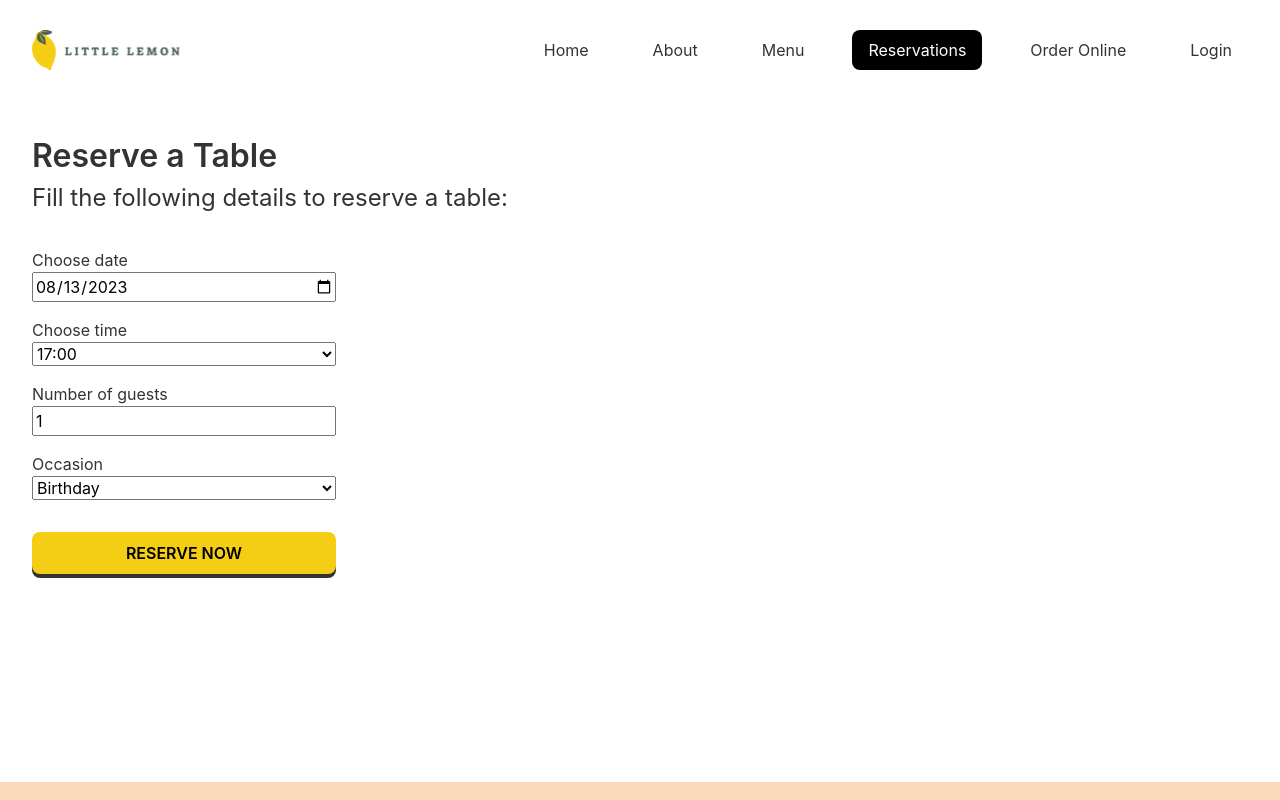
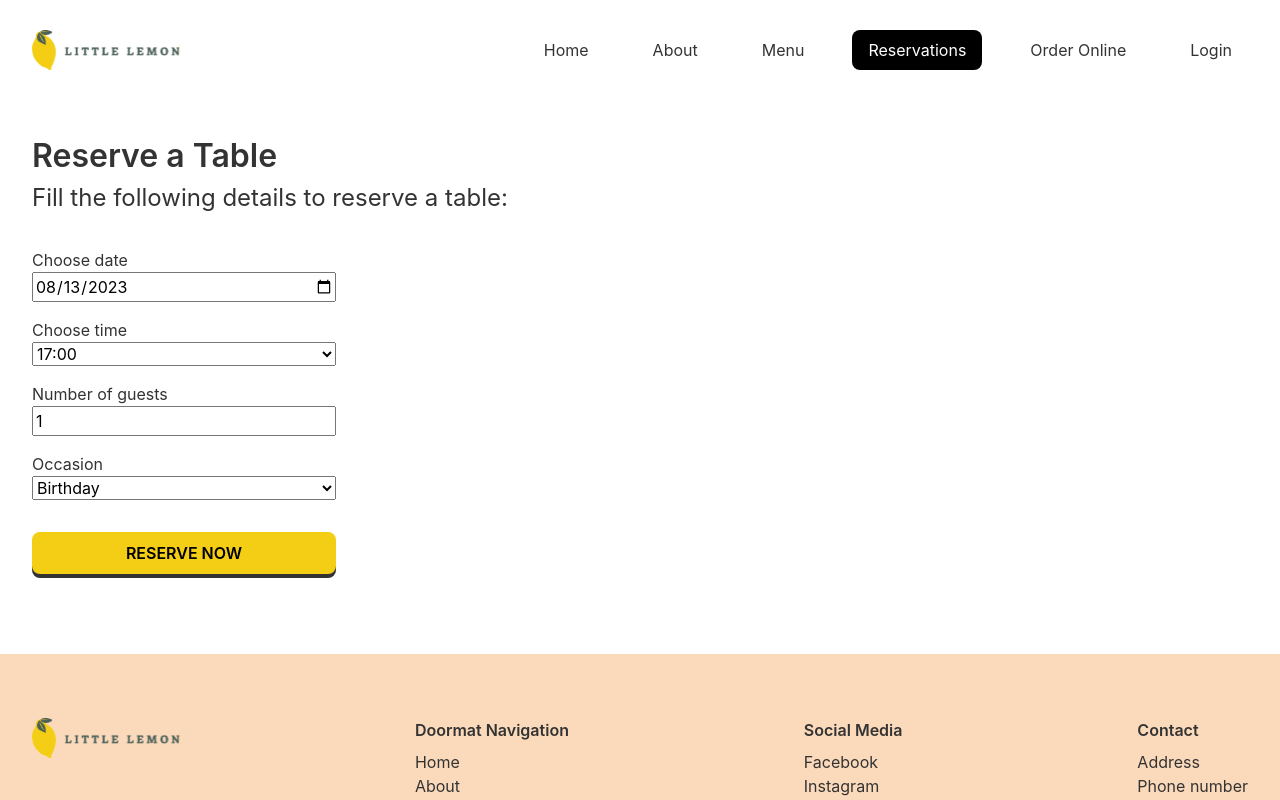
Before and after one commit to amitkappp/little-lemon-restaurant, a React (Create React App) app: page /reservations/reserve in a window 1280 px wide. Shown: the top 800 px of the page. Built offline with nearby package versions, Linux system fonts and the light colour scheme.

Commit message:
final touch

```diff
--- a/src/components/ReservationForm/ReservationForm.css
+++ b/src/components/ReservationForm/ReservationForm.css
@@ -1,6 +1,11 @@
+.reservation-page {
+  flex: 1 1 100%;
+  display: flex;
+  flex-direction: column;
+}
+
 .reservation-form {
-  flex: 1 1 auto;
-  margin-bottom: 8rem;
+  flex: 1 1 100%;
 }
 
 .reserve-layout {
--- a/src/components/heroSection/HeroSection.js
+++ b/src/components/heroSection/HeroSection.js
@@ -16,7 +16,7 @@ const HeroSection = () => {
               traditional recepies severed with a modern twist.
             </h4>
             <div style={{ height: "1rem" }}></div>
-            <Link to="/reservations">
+            <Link to="/reservations/reserve">
               <div className="primary-btn">Reserve a Table</div>
             </Link>
           </aside>
--- a/src/pages/app/App.js
+++ b/src/pages/app/App.js
@@ -15,7 +15,6 @@ function App() {
   return (
     <div className="app-container">
       <Header />
-      <main>
       <Routes>
         <Route exec path="/" element={<HomePage />} />
         <Route exec path="/home" element={<HomePage />} />
@@ -25,7 +24,6 @@ function App() {
         <Route exec path="/order-online" element={<OrderOnlinePage />} />
         <Route exec path="/user-login" element={<LoginPage />} />
       </Routes>
-      </main>
       <Footer />
     </div>
   );
--- a/src/pages/reservations/ReservePage.js
+++ b/src/pages/reservations/ReservePage.js
@@ -48,7 +48,7 @@ const ReservePage = () => {
   };
 
   return (
-    <section style={{ reservePageStyle }}>
+    <section className="reservation-page">
       <ReservationForm
         date={initDate}
         avaiableTimes={avaiableTimes}
```
Lines whose indentation alone changed are shown as unchanged.
